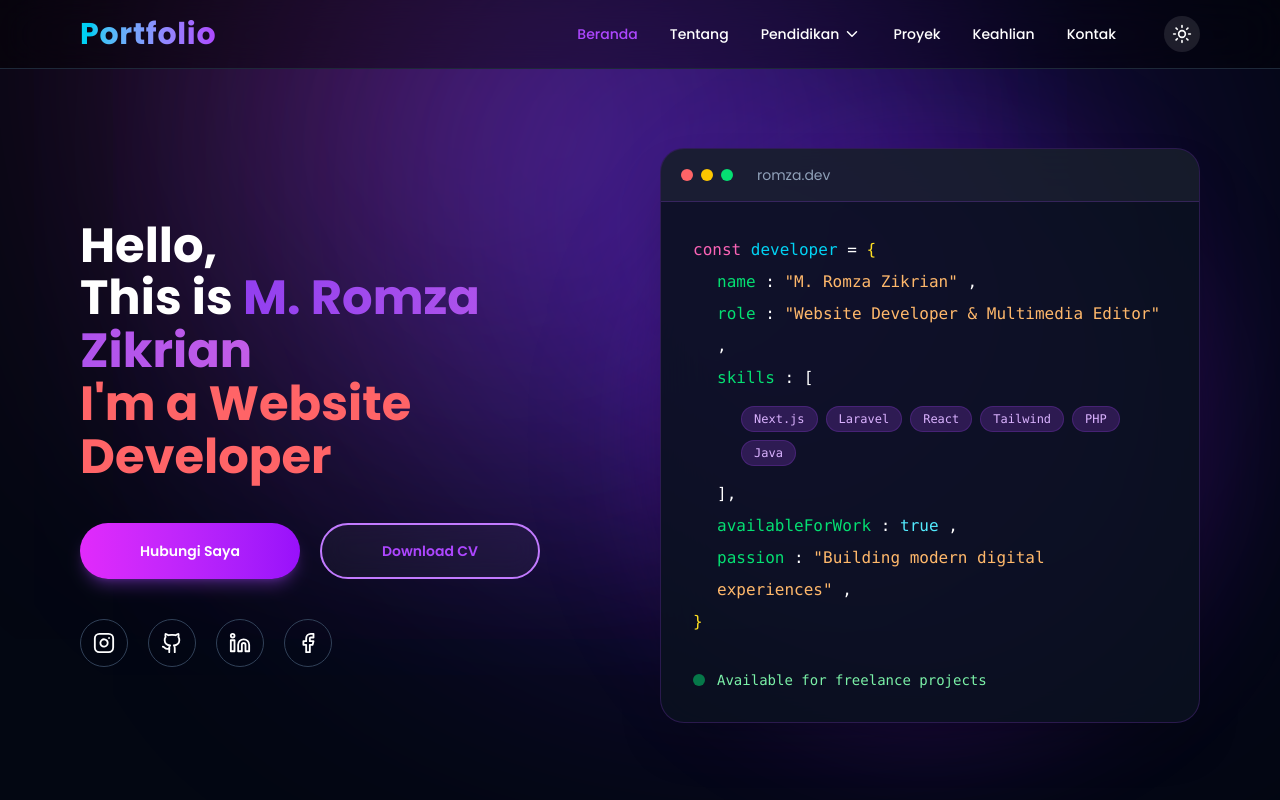
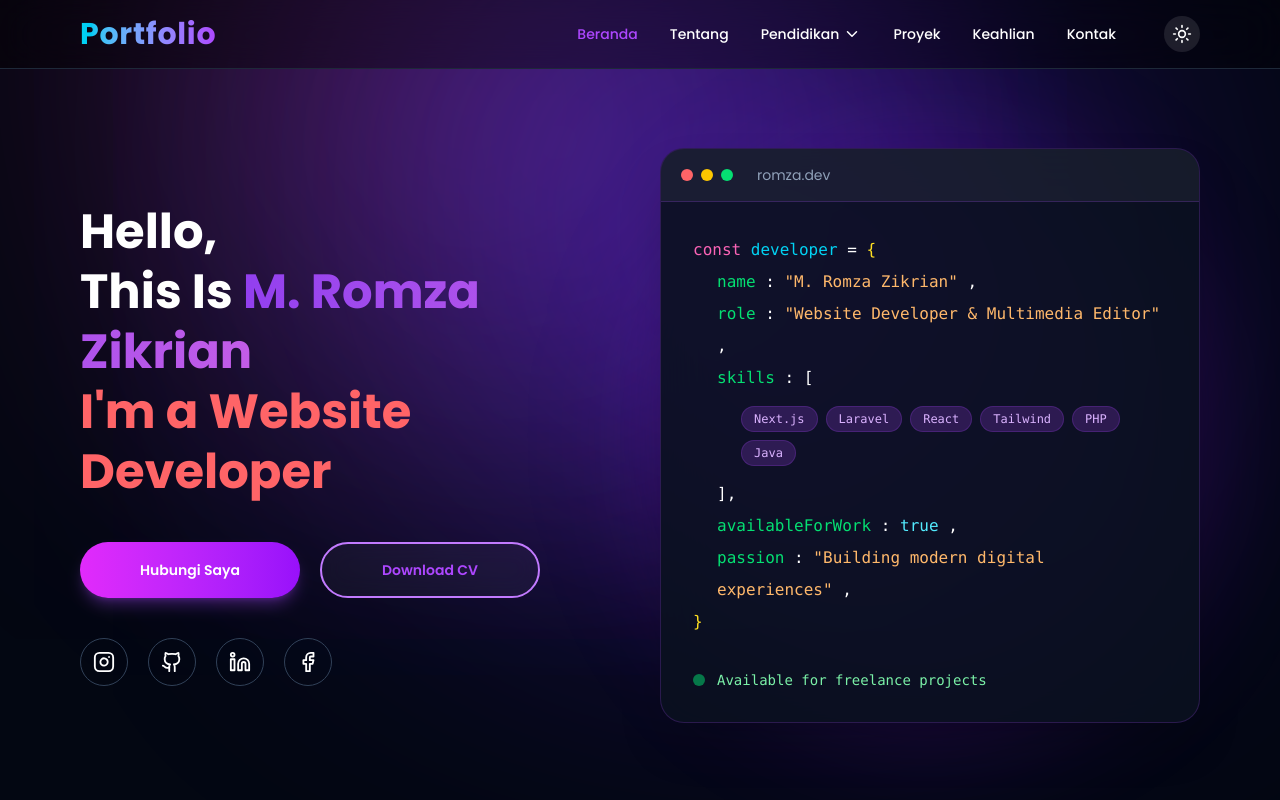
Before and after one commit to romzazikrian/port-next-js-romza, a Next.js app: page / in a window 1280 px wide. Shown: the top 800 px of the page. Built offline with nearby package versions, Linux system fonts and the light colour scheme.

Commit message:
Update Beranda

```diff
--- a/app/(publicPages)/page.jsx
+++ b/app/(publicPages)/page.jsx
@@ -24,15 +24,17 @@ export default function Page() {
         <div className="text-center lg:text-left flex flex-col items-center lg:items-start justify-center">
           {" "}
           {/* TITLE */}{" "}
-          <h1 className="mt-4 text-4xl sm:text-5xl lg:text-5xl font-extrabold leading-[1.1] max-w-[750px]">
+          <h1 className="mt-4 text-3xl sm:text-5xl lg:text-5xl font-extrabold leading-tight max-w-[750px]">
   Hello,
   <br />
-            This is{" "}
+  This Is{" "}
   <span className="bg-gradient-to-r from-[#923FEF] to-[#C35DE8] bg-clip-text text-transparent">
     M. Romza Zikrian
   </span>
   <br />
-            <span className="text-red-400">I'm a Website Developer</span>
+  <span className="text-red-400">
+    I&apos;m a Website Developer
+  </span>
 </h1>
           {/* BUTTON */}{" "}
           <div className="flex flex-col sm:flex-row items-center justify-center lg:justify-start gap-5 mt-10 w-full">
```
Lines whose indentation alone changed are shown as unchanged.
